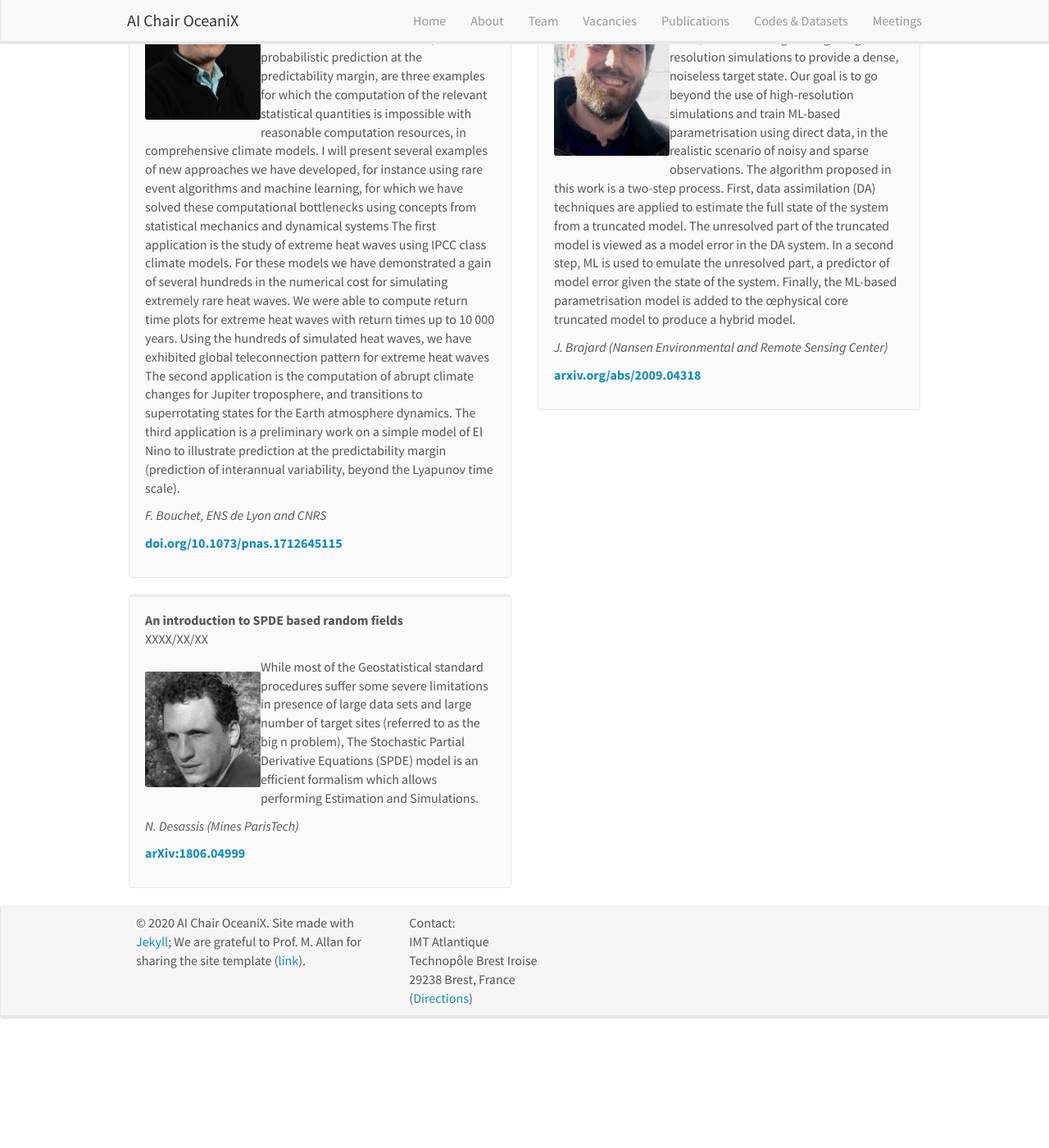
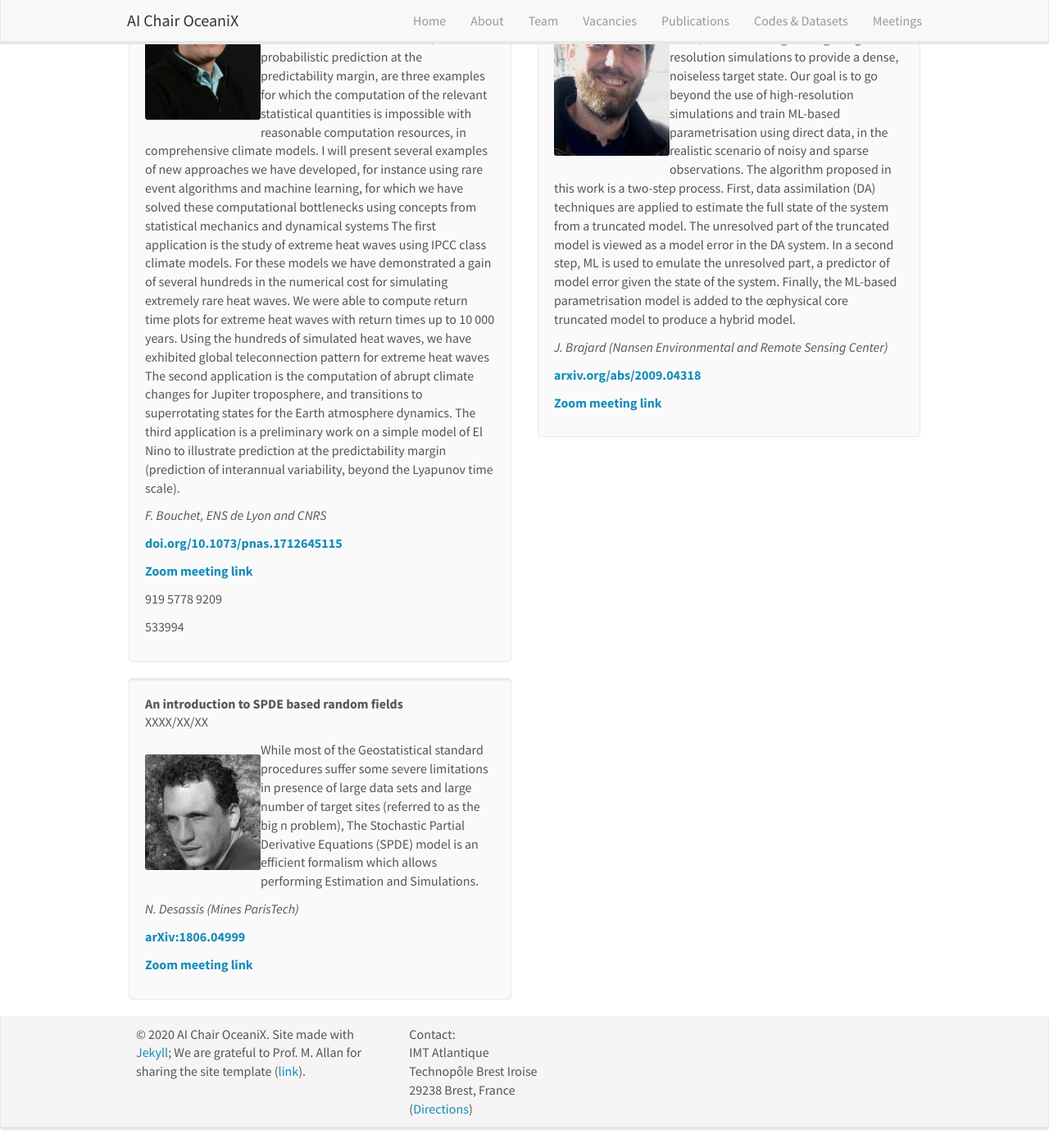
Before and after one commit to CIA-Oceanix/CIA-Oceanix.github.io, a Jekyll site: the page built from _pages/webinar.md, in a window 1280 px wide and 1400 px high, scrolled down 563 px. Shown: the whole window at 82% size. Built offline with Jekyll 4.4.1, drawn with Linux system fonts in a browser that asks for light colours; nearby versions of some CDN libraries; before the commit the page ends 1827 px from its top, so only the background shows below that.

Commit message:
new webinar zoom infos

```diff
--- a/_data/webinarlist.yml
+++ b/_data/webinarlist.yml
@@ -6,6 +6,11 @@
   link:
     url: https://doi.org/10.1073/pnas.1712645115
     display: doi.org/10.1073/pnas.1712645115
+  zoomlink:
+    url: https://imt-atlantique.zoom.us/j/91957789209?pwd=S0MxRGUraHNWYjJiNnBuZWYvS0ZtUT09Meeting
+    display: Zoom meeting link
+    ID: 919 5778 9209
+    Passcode: 533994
   highlight: 1
   codetype: 2
   news1:
@@ -19,6 +24,11 @@
   link:
     url: https://arxiv.org/abs/2009.04318
     display: arxiv.org/abs/2009.04318
+  zoomlink:
+    url:
+    display: Zoom meeting link
+    ID:
+    Passcode:
   highlight: 1
   codetype: 2
   news1:
@@ -33,6 +43,11 @@
   link:
     url: https://arxiv.org/abs/1806.04999
     display: arXiv:1806.04999
+  zoomlink:
+    url:
+    display: Zoom meeting link
+    ID:
+    Passcode:
   highlight: 1
   codetype: 2
   news1:
--- a/_pages/webinar.md
+++ b/_pages/webinar.md
@@ -33,6 +33,9 @@
   <p><strong><a href="{{ webinar.link.url }}">{{ webinar.link.display }}</a></strong></p>
   <p class="text-danger"><strong> {{ webinar.news1 }}</strong></p>
   <p> {{ webinar.news2 }}</p>
+  <p><strong><a href="{{ webinar.zoomlink.url }}">{{ webinar.zoomlink.display }}</a></strong></p>
+  <p> {{ webinar.zoomlink.ID }}</p>
+  <p> {{ webinar.zoomlink.Passcode }}</p>
  </div>
 </div>
 
@@ -76,6 +79,9 @@
   <p><strong><a href="{{ webinar.link.url }}">{{ webinar.link.display }}</a></strong></p>
   <p class="text-danger"><strong> {{ webinar.news1 }}</strong></p>
   <p> {{ webinar.news2 }}</p>
+  <p><strong><a href="{{ webinar.zoomlink.url }}">{{ webinar.zoomlink.display }}</a></strong></p>
+  <p> {{ webinar.zoomlink.ID }}</p>
+  <p> {{ webinar.zoomlink.Passcode }}</p>
  </div>
 </div>
 
```
Also changed, not shown: _pages/meetings.md (+6 -0 lines).
